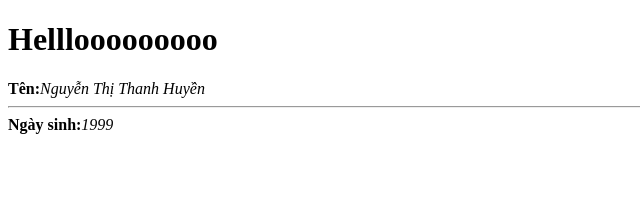
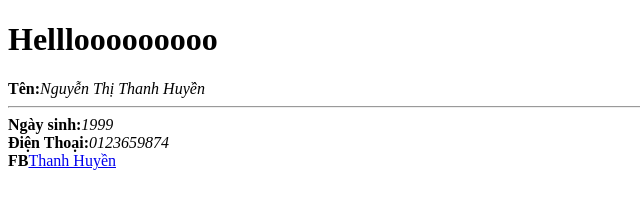
Before and after one commit to ntthuyen04/ntthuyen04.github.io, a plain HTML site: page index.html in a window 1280 px wide. Shown: the whole page, without its empty margins (0-640 px from the left). Drawn offline with Linux system fonts and the light colour scheme.

Commit message:
thêm dữ liệu vào

```diff
--- a/index.html
+++ b/index.html
@@ -10,5 +10,7 @@
 	<div class="thongtin"><b>Tên:</b><i>Nguyễn Thị Thanh Huyền</i></div>
 	<hr>
 	<div class="thongtin"><b>Ngày sinh:</b><i>1999</i></div>
+		<div class="thongtin"><b>Điện Thoại:</b><i>0123659874</i></div>
+			<div class="thongtin"><b>FB</b><a href="youtobe.com">Thanh Huyền</a></div>
 </body>
 </html>
```
